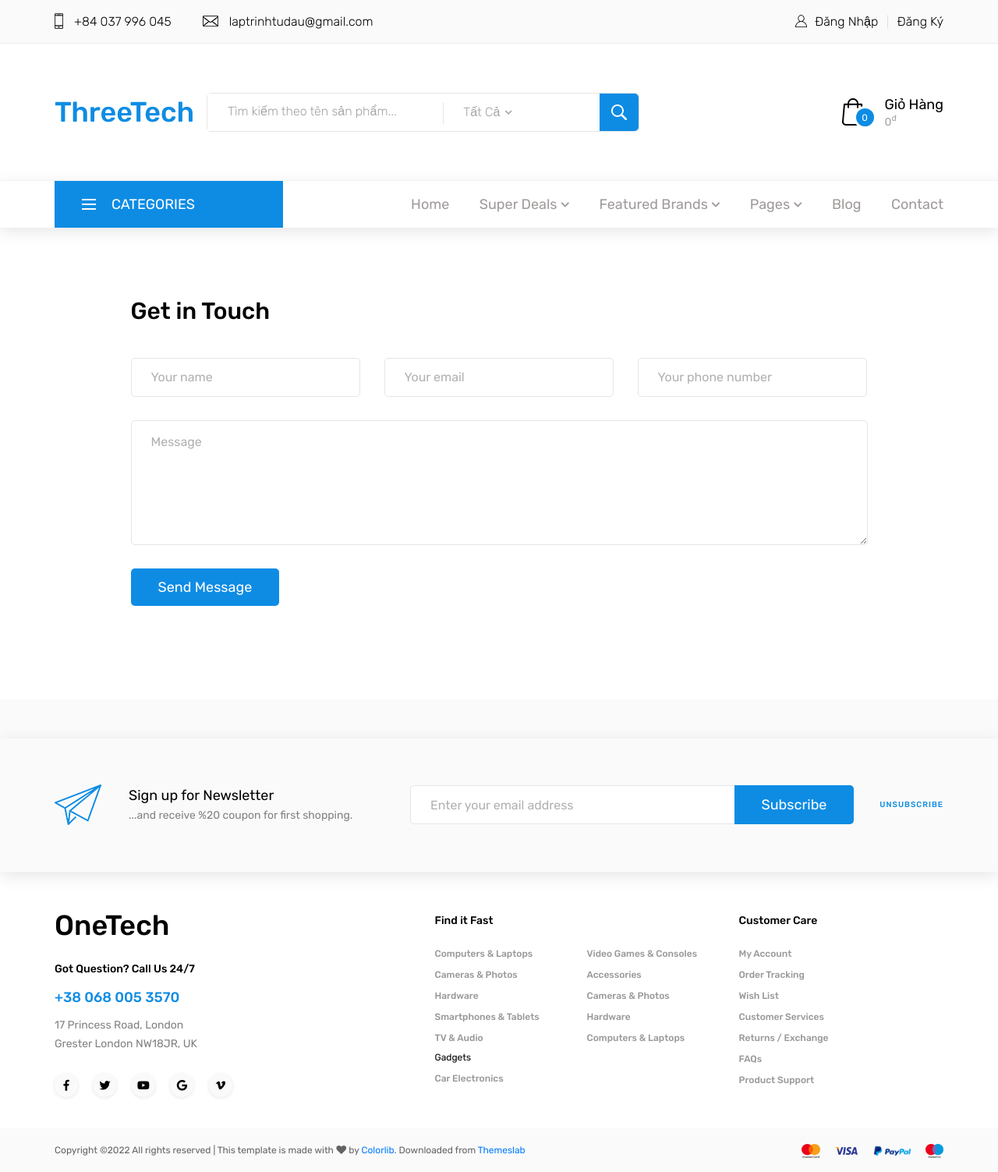
After one commit to namchuminh/ThreeTech, a CodeIgniter app: page /ThreeTech/index.php/user/userlogin/index in a window 1280 px wide. The commit adds this page. Shown: the whole page at 78% size. Run offline with CodeIgniter, Linux system fonts and the light colour scheme.

Commit message:
Create user

```diff
--- a/application/config/routes.php
+++ b/application/config/routes.php
@@ -64,5 +64,7 @@ $route['admin/actionAddProduct'] = 'admin/adminProduct/actionAddProduct';
 $route['san-pham/sua/(:any)'] = 'admin/adminProduct/updateProduct/$1';
 $route['admin/actionUpdateProduct'] = 'admin/adminProduct/actionUpdateProduct';
 $route['san-pham/xoa/(:any)/(:any)'] = 'admin/adminProduct/actionDeleteProduct/$1/$2';
+$route['admin/ca-nhan'] = 'admin/adminProfile/index';
 
-$route['admin/ca-nhan'] = 'admin/adminProfile/index';
+
+$route['dang-nhap'] = 'user/userLogin/index';
--- /dev/null
+++ b/application/controllers/user/userLogin.php
@@ -0,0 +1,18 @@
+<?php if ( ! defined('BASEPATH')) exit('No direct script access allowed');
+
+class userLogin extends CI_Controller {
+
+	public function __construct()
+	{
+		parent::__construct();
+	}
+
+	public function index()
+	{
+		return $this->load->view('user/userLogin');
+	}
+
+}
+
+/* End of file login.php */
+/* Location: ./application/controllers/login.php */
--- /dev/null
+++ b/application/views/user/userLogin.php
@@ -0,0 +1,387 @@
+<!DOCTYPE html>
+<html lang="en">
+<head>
+<title>ThreeTech - Mua Laptop, Máy Tính, Thiết Bị Điện Tử Uy Tin - Giá Rẻ</title>
+<meta charset="utf-8">
+<meta http-equiv="X-UA-Compatible" content="IE=edge">
+<meta name="description" content="ThreeTech shop project">
+<meta name="viewport" content="width=device-width, initial-scale=1">
+<link rel="stylesheet" type="text/css" href="<?php echo base_url('static/'); ?>styles/bootstrap4/bootstrap.min.css">
+<link href="<?php echo base_url('static/'); ?>plugins/fontawesome-free-5.0.1/css/fontawesome-all.css" rel="stylesheet" type="text/css">
+<link rel="stylesheet" type="text/css" href="<?php echo base_url('static/'); ?>styles/contact_styles.css">
+<link rel="stylesheet" type="text/css" href="<?php echo base_url('static/'); ?>styles/contact_styles.css">
+
+</head>
+
+<body>
+
+<div class="super_container">
+
+	<!-- Header -->
+
+	<header class="header">
+
+		<!-- Top Bar -->
+
+		<div class="top_bar">
+			<div class="container">
+				<div class="row">
+					<div class="col d-flex flex-row">
+						<div class="top_bar_contact_item"><div class="top_bar_icon"><img src="images/phone.png" alt=""></div>+84 037 996 045</div>
+						<div class="top_bar_contact_item"><div class="top_bar_icon"><img src="images/mail.png" alt=""></div><a href="mailto:laptrinhtudau@gmail.com">laptrinhtudau@gmail.com</a></div>
+						<div class="top_bar_content ml-auto">
+							<div class="top_bar_user">
+								<div class="user_icon"><img src="images/user.svg" alt=""></div>
+								<div><a href="#">Đăng Nhập</a></div>
+								<div><a href="#">Đăng Ký</a></div>
+							</div>
+						</div>
+					</div>
+				</div>
+			</div>
+		</div>
+
+		<!-- Header Main -->
+
+		<div class="header_main">
+			<div class="container">
+				<div class="row">
+
+					<!-- Logo -->
+					<div class="col-lg-2 col-sm-3 col-3 order-1">
+						<div class="logo_container">
+							<div class="logo"><a href="#">ThreeTech</a></div>
+						</div>
+					</div>
+
+					<!-- Search -->
+					<div class="col-lg-6 col-12 order-lg-2 order-3 text-lg-left text-right">
+						<div class="header_search">
+							<div class="header_search_content">
+								<div class="header_search_form_container">
+									<form action="#" class="header_search_form clearfix">
+										<input type="search" required="required" class="header_search_input" placeholder="Tìm kiếm theo tên sản phẩm...">
+										<div class="custom_dropdown">
+											<div class="custom_dropdown_list">
+												<span class="custom_dropdown_placeholder clc">Tất Cả</span>
+												<i class="fas fa-chevron-down"></i>
+												<ul class="custom_list clc">
+													<li><a class="clc" href="#">Laptop</a></li>
+													<li><a class="clc" href="#">Máy Tính</a></li>
+													<li><a class="clc" href="#">Linh Kiện</a></li>
+												</ul>
+											</div>
+										</div>
+										<button type="submit" class="header_search_button trans_300" value="Submit"><img src="<?php echo base_url('static/'); ?>images/search.png" alt=""></button>
+									</form>
+								</div>
+							</div>
+						</div>
+					</div>
+
+					<!-- Wishlist -->
+					<div class="col-lg-4 col-9 order-lg-3 order-2 text-lg-left text-right">
+						<div class="wishlist_cart d-flex flex-row align-items-center justify-content-end">
+							<!-- Cart -->
+							<div class="cart">
+								<div class="cart_container d-flex flex-row align-items-center justify-content-end">
+									<div class="cart_icon">
+										<img src="images/cart.png" alt="">
+										<div class="cart_count"><span>0</span></div>
+									</div>
+									<div class="cart_content">
+										<div class="cart_text"><a href="#">Giỏ Hàng</a></div>
+										<div class="cart_price">0<sup>đ</sup></div>
+									</div>
+								</div>
+							</div>
+						</div>
+					</div>
+				</div>
+			</div>
+		</div>
+<nav class="main_nav">
+			<div class="container">
+				<div class="row">
+					<div class="col">
+
+						<div class="main_nav_content d-flex flex-row">
+
+							<!-- Categories Menu -->
+
+							<div class="cat_menu_container">
+								<div class="cat_menu_title d-flex flex-row align-items-center justify-content-start">
+									<div class="cat_burger"><span></span><span></span><span></span></div>
+									<div class="cat_menu_text">categories</div>
+								</div>
+
+								<ul class="cat_menu">
+									<li><a href="#">Computers &amp; Laptops <i class="fas fa-chevron-right ml-auto"></i></a></li>
+									<li><a href="#">Cameras &amp; Photos<i class="fas fa-chevron-right"></i></a></li>
+									<li class="hassubs">
+										<a href="#">Hardware<i class="fas fa-chevron-right"></i></a>
+										<ul>
+											<li class="hassubs">
+												<a href="#">Menu Item<i class="fas fa-chevron-right"></i></a>
+												<ul>
+													<li><a href="#">Menu Item<i class="fas fa-chevron-right"></i></a></li>
+													<li><a href="#">Menu Item<i class="fas fa-chevron-right"></i></a></li>
+													<li><a href="#">Menu Item<i class="fas fa-chevron-right"></i></a></li>
+													<li><a href="#">Menu Item<i class="fas fa-chevron-right"></i></a></li>
+												</ul>
+											</li>
+											<li><a href="#">Menu Item<i class="fas fa-chevron-right"></i></a></li>
+											<li><a href="#">Menu Item<i class="fas fa-chevron-right"></i></a></li>
+											<li><a href="#">Menu Item<i class="fas fa-chevron-right"></i></a></li>
+										</ul>
+									</li>
+									<li><a href="#">Smartphones &amp; Tablets<i class="fas fa-chevron-right"></i></a></li>
+									<li><a href="#">TV &amp; Audio<i class="fas fa-chevron-right"></i></a></li>
+									<li><a href="#">Gadgets<i class="fas fa-chevron-right"></i></a></li>
+									<li><a href="#">Car Electronics<i class="fas fa-chevron-right"></i></a></li>
+									<li><a href="#">Video Games &amp; Consoles<i class="fas fa-chevron-right"></i></a></li>
+									<li><a href="#">Accessories<i class="fas fa-chevron-right"></i></a></li>
+								</ul>
+							</div>
+
+							<!-- Main Nav Menu -->
+
+							<div class="main_nav_menu ml-auto">
+								<ul class="standard_dropdown main_nav_dropdown">
+									<li><a href="index.html">Home<i class="fas fa-chevron-down"></i></a></li>
+									<li class="hassubs">
+										<a href="#">Super Deals<i class="fas fa-chevron-down"></i></a>
+										<ul>
+											<li>
+												<a href="#">Menu Item<i class="fas fa-chevron-down"></i></a>
+												<ul>
+													<li><a href="#">Menu Item<i class="fas fa-chevron-down"></i></a></li>
+													<li><a href="#">Menu Item<i class="fas fa-chevron-down"></i></a></li>
+													<li><a href="#">Menu Item<i class="fas fa-chevron-down"></i></a></li>
+												</ul>
+											</li>
+											<li><a href="#">Menu Item<i class="fas fa-chevron-down"></i></a></li>
+											<li><a href="#">Menu Item<i class="fas fa-chevron-down"></i></a></li>
+											<li><a href="#">Menu Item<i class="fas fa-chevron-down"></i></a></li>
+										</ul>
+									</li>
+									<li class="hassubs">
+										<a href="#">Featured Brands<i class="fas fa-chevron-down"></i></a>
+										<ul>
+											<li>
+												<a href="#">Menu Item<i class="fas fa-chevron-down"></i></a>
+												<ul>
+													<li><a href="#">Menu Item<i class="fas fa-chevron-down"></i></a></li>
+													<li><a href="#">Menu Item<i class="fas fa-chevron-down"></i></a></li>
+													<li><a href="#">Menu Item<i class="fas fa-chevron-down"></i></a></li>
+												</ul>
+											</li>
+											<li><a href="#">Menu Item<i class="fas fa-chevron-down"></i></a></li>
+											<li><a href="#">Menu Item<i class="fas fa-chevron-down"></i></a></li>
+											<li><a href="#">Menu Item<i class="fas fa-chevron-down"></i></a></li>
+										</ul>
+									</li>
+									<li class="hassubs">
+										<a href="#">Pages<i class="fas fa-chevron-down"></i></a>
+										<ul>
+											<li><a href="shop.html">Shop<i class="fas fa-chevron-down"></i></a></li>
+											<li><a href="product.html">Product<i class="fas fa-chevron-down"></i></a></li>
+											<li><a href="blog.html">Blog<i class="fas fa-chevron-down"></i></a></li>
+											<li><a href="blog_single.html">Blog Post<i class="fas fa-chevron-down"></i></a></li>
+											<li><a href="regular.html">Regular Post<i class="fas fa-chevron-down"></i></a></li>
+											<li><a href="cart.html">Cart<i class="fas fa-chevron-down"></i></a></li>
+											<li><a href="contact.html">Contact<i class="fas fa-chevron-down"></i></a></li>
+										</ul>
+									</li>
+									<li><a href="blog.html">Blog<i class="fas fa-chevron-down"></i></a></li>
+									<li><a href="contact.html">Contact<i class="fas fa-chevron-down"></i></a></li>
+								</ul>
+							</div>
+
+							<!-- Menu Trigger -->
+
+							<div class="menu_trigger_container ml-auto">
+								<div class="menu_trigger d-flex flex-row align-items-center justify-content-end">
+									<div class="menu_burger">
+										<div class="menu_trigger_text">menu</div>
+										<div class="cat_burger menu_burger_inner"><span></span><span></span><span></span></div>
+									</div>
+								</div>
+							</div>
+
+						</div>
+					</div>
+				</div>
+			</div>
+		</nav>
+
+<div class="contact_form">
+		<div class="container">
+			<div class="row">
+				<div class="col-lg-10 offset-lg-1">
+					<div class="contact_form_container">
+						<div class="contact_form_title">Get in Touch</div>
+
+						<form action="#" id="contact_form">
+							<div class="contact_form_inputs d-flex flex-md-row flex-column justify-content-between align-items-between">
+								<input type="text" id="contact_form_name" class="contact_form_name input_field" placeholder="Your name" required="required" data-error="Name is required.">
+								<input type="text" id="contact_form_email" class="contact_form_email input_field" placeholder="Your email" required="required" data-error="Email is required.">
+								<input type="text" id="contact_form_phone" class="contact_form_phone input_field" placeholder="Your phone number">
+							</div>
+							<div class="contact_form_text">
+								<textarea id="contact_form_message" class="text_field contact_form_message" name="message" rows="4" placeholder="Message" required="required" data-error="Please, write us a message."></textarea>
+							</div>
+							<div class="contact_form_button">
+								<button type="submit" class="button contact_submit_button">Send Message</button>
+							</div>
+						</form>
+
+					</div>
+				</div>
+			</div>
+		</div>
+		<div class="panel"></div>
+	</div>
+
+<div class="newsletter">
+		<div class="container">
+			<div class="row">
+				<div class="col">
+					<div class="newsletter_container d-flex flex-lg-row flex-column align-items-lg-center align-items-center justify-content-lg-start justify-content-center">
+						<div class="newsletter_title_container">
+							<div class="newsletter_icon"><img src="images/send.png" alt=""></div>
+							<div class="newsletter_title">Sign up for Newsletter</div>
+							<div class="newsletter_text"><p>...and receive %20 coupon for first shopping.</p></div>
+						</div>
+						<div class="newsletter_content clearfix">
+							<form action="#" class="newsletter_form">
+								<input type="email" class="newsletter_input" required="required" placeholder="Enter your email address">
+								<button class="newsletter_button">Subscribe</button>
+							</form>
+							<div class="newsletter_unsubscribe_link"><a href="#">unsubscribe</a></div>
+						</div>
+					</div>
+				</div>
+			</div>
+		</div>
+	</div>
+
+	<!-- Footer -->
+
+	<footer class="footer">
+		<div class="container">
+			<div class="row">
+
+				<div class="col-lg-3 footer_col">
+					<div class="footer_column footer_contact">
+						<div class="logo_container">
+							<div class="logo"><a href="#">OneTech</a></div>
+						</div>
+						<div class="footer_title">Got Question? Call Us 24/7</div>
+						<div class="footer_phone">+38 068 005 3570</div>
+						<div class="footer_contact_text">
+							<p>17 Princess Road, London</p>
+							<p>Grester London NW18JR, UK</p>
+						</div>
+						<div class="footer_social">
+							<ul>
+								<li><a href="#"><i class="fab fa-facebook-f"></i></a></li>
+								<li><a href="#"><i class="fab fa-twitter"></i></a></li>
+								<li><a href="#"><i class="fab fa-youtube"></i></a></li>
+								<li><a href="#"><i class="fab fa-google"></i></a></li>
+								<li><a href="#"><i class="fab fa-vimeo-v"></i></a></li>
+							</ul>
+						</div>
+					</div>
+				</div>
+
+				<div class="col-lg-2 offset-lg-2">
+					<div class="footer_column">
+						<div class="footer_title">Find it Fast</div>
+						<ul class="footer_list">
+							<li><a href="#">Computers & Laptops</a></li>
+							<li><a href="#">Cameras & Photos</a></li>
+							<li><a href="#">Hardware</a></li>
+							<li><a href="#">Smartphones & Tablets</a></li>
+							<li><a href="#">TV & Audio</a></li>
+						</ul>
+						<div class="footer_subtitle">Gadgets</div>
+						<ul class="footer_list">
+							<li><a href="#">Car Electronics</a></li>
+						</ul>
+					</div>
+				</div>
+
+				<div class="col-lg-2">
+					<div class="footer_column">
+						<ul class="footer_list footer_list_2">
+							<li><a href="#">Video Games & Consoles</a></li>
+							<li><a href="#">Accessories</a></li>
+							<li><a href="#">Cameras & Photos</a></li>
+							<li><a href="#">Hardware</a></li>
+							<li><a href="#">Computers & Laptops</a></li>
+						</ul>
+					</div>
+				</div>
+
+				<div class="col-lg-2">
+					<div class="footer_column">
+						<div class="footer_title">Customer Care</div>
+						<ul class="footer_list">
+							<li><a href="#">My Account</a></li>
+							<li><a href="#">Order Tracking</a></li>
+							<li><a href="#">Wish List</a></li>
+							<li><a href="#">Customer Services</a></li>
+							<li><a href="#">Returns / Exchange</a></li>
+							<li><a href="#">FAQs</a></li>
+							<li><a href="#">Product Support</a></li>
+						</ul>
+					</div>
+				</div>
+
+			</div>
+		</div>
+	</footer>
+
+	<!-- Copyright -->
+
+	<div class="copyright">
+		<div class="container">
+			<div class="row">
+				<div class="col">
+
+					<div class="copyright_container d-flex flex-sm-row flex-column align-items-center justify-content-start">
+						<div class="copyright_content"><!-- Link back to Colorlib can't be removed. Template is licensed under CC BY 3.0. -->
+Copyright &copy;<script>document.write(new Date().getFullYear());</script> All rights reserved | This template is made with <i class="fa fa-heart" aria-hidden="true"></i> by <a href="https://colorlib.com" target="_blank">Colorlib</a>. Downloaded from <a href="https://themeslab.org/" target="_blank">Themeslab</a>
+<!-- Link back to Colorlib can't be removed. Template is licensed under CC BY 3.0. -->
+</div>
+						<div class="logos ml-sm-auto">
+							<ul class="logos_list">
+								<li><a href="#"><img src="<?php echo base_url('static/'); ?>images/logos_1.png" alt=""></a></li>
+								<li><a href="#"><img src="<?php echo base_url('static/'); ?>images/logos_2.png" alt=""></a></li>
+								<li><a href="#"><img src="<?php echo base_url('static/'); ?>images/logos_3.png" alt=""></a></li>
+								<li><a href="#"><img src="<?php echo base_url('static/'); ?>images/logos_4.png" alt=""></a></li>
+							</ul>
+						</div>
+					</div>
+				</div>
+			</div>
+		</div>
+	</div>
+</div>
+
+<script src="<?php echo base_url('static/'); ?>js/jquery-3.3.1.min.js"></script>
+<script src="<?php echo base_url('static/'); ?>styles/bootstrap4/popper.js"></script>
+<script src="<?php echo base_url('static/'); ?>styles/bootstrap4/bootstrap.min.js"></script>
+<script src="<?php echo base_url('static/'); ?>plugins/greensock/TweenMax.min.js"></script>
+<script src="<?php echo base_url('static/'); ?>plugins/greensock/TimelineMax.min.js"></script>
+<script src="<?php echo base_url('static/'); ?>plugins/scrollmagic/ScrollMagic.min.js"></script>
+<script src="<?php echo base_url('static/'); ?>plugins/greensock/animation.gsap.min.js"></script>
+<script src="<?php echo base_url('static/'); ?>plugins/greensock/ScrollToPlugin.min.js"></script>
+<script src="<?php echo base_url('static/'); ?>plugins/OwlCarousel2-2.2.1/owl.carousel.js"></script>
+<script src="<?php echo base_url('static/'); ?>plugins/slick-1.8.0/slick.js"></script>
+<script src="<?php echo base_url('static/'); ?>plugins/easing/easing.js"></script>
+<script src="<?php echo base_url('static/'); ?>js/custom.js"></script>
+</body>
+
+</html>
```
Also changed, not shown: application/views/admin/layouts/header.php (+3 -14 lines), application/views/admin/profile.php (+2 -8 lines), application/views/layouts/nav.php (added, +114 -0 lines).
